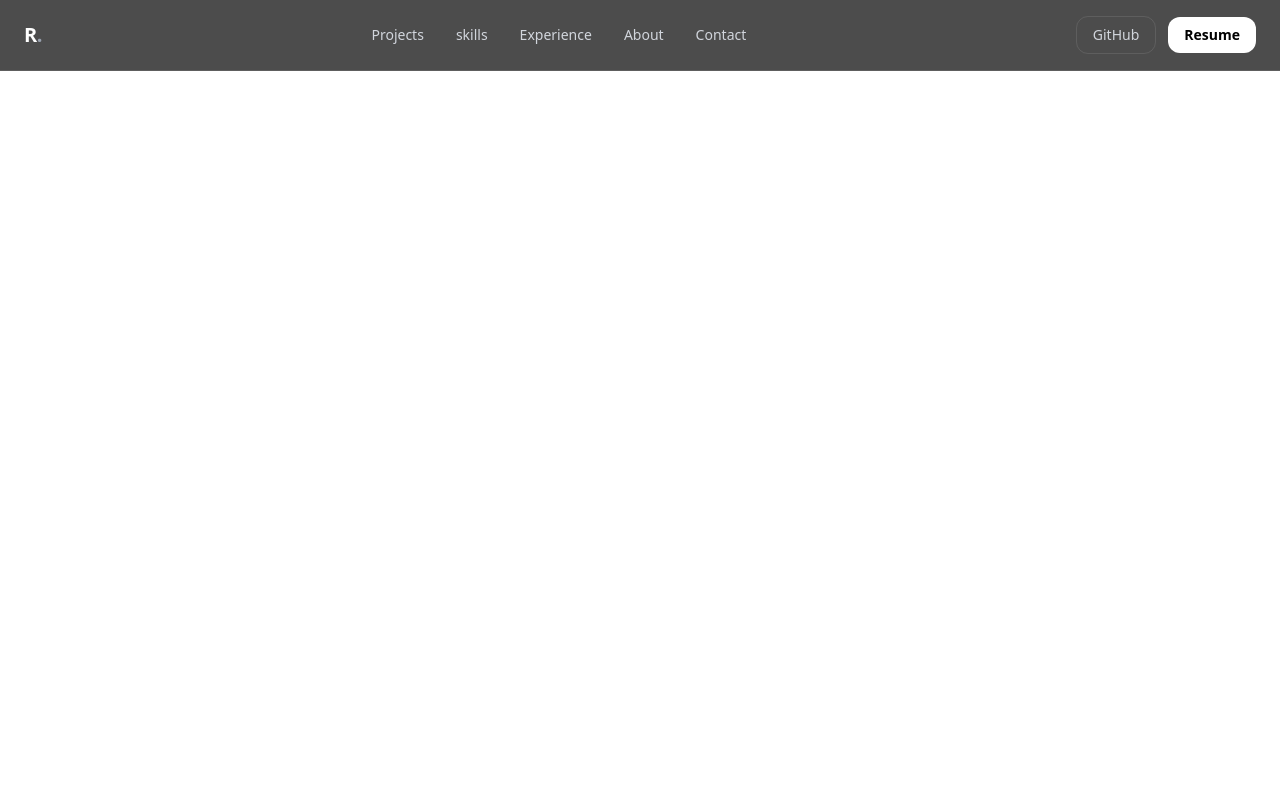
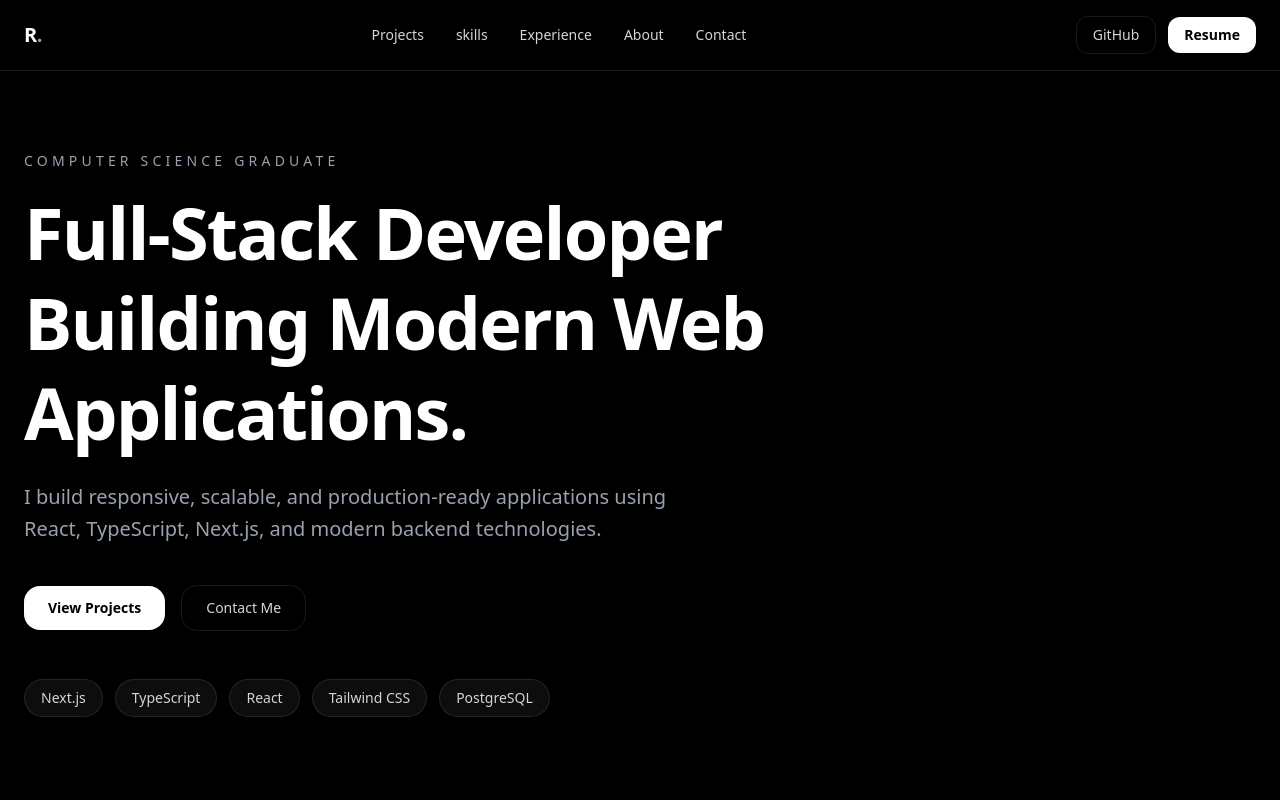
Before and after one commit to rajan10kuwar/my-portfolio-website, a Next.js app: page / in a window 1280 px wide. Shown: the top 800 px of the page. Built offline with nearby package versions, Linux system fonts and the light colour scheme.

Commit message:
Add hero section and navigation anchors

```diff
--- a/app/page.tsx
+++ b/app/page.tsx
@@ -1,5 +1,6 @@
 export default function PortfolioNavbar() {
   return (
+    <div className="min-h-screen bg-black text-white">
       <header className="sticky top-0 z-50 border-b border-white/10 bg-black/70 backdrop-blur-md">
         <nav className="mx-auto flex max-w-7xl items-center justify-between px-6 py-4">
           {/* Logo */}
@@ -68,5 +69,69 @@ export default function PortfolioNavbar() {
           </div>
         </nav>
       </header>
+
+      {/* Hero Section */}
+        <section
+          id="home"
+          className="mx-auto flex min-h-[90vh] max-w-7xl flex-col justify-center px-6 py-20"
+        >
+          <div className="max-w-3xl">
+            <p className="mb-4 text-sm font-medium uppercase tracking-[0.3em] text-gray-400">
+              Computer Science Graduate
+            </p>
+
+            <h1 className="text-5xl font-bold leading-tight tracking-tight md:text-7xl">
+              Full-Stack Developer Building Modern Web Applications.
+            </h1>
+
+            <p className="mt-6 max-w-2xl text-lg leading-8 text-gray-400 md:text-xl">
+              I build responsive, scalable, and production-ready applications
+              using React, TypeScript, Next.js, and modern backend technologies.
+            </p>
+
+            {/* CTA Buttons */}
+            <div className="mt-10 flex flex-wrap items-center gap-4">
+              <a
+                href="#projects"
+                className="rounded-2xl bg-white px-6 py-3 text-sm font-semibold text-black transition hover:opacity-90"
+              >
+                View Projects
+              </a>
+
+              <a
+                href="#contact"
+                className="rounded-2xl border border-white/10 px-6 py-3 text-sm font-medium text-gray-300 transition hover:border-white/20 hover:text-white"
+              >
+                Contact Me
+              </a>
+            </div>
+
+            {/* Tech Stack */}
+            <div className="mt-12 flex flex-wrap gap-3">
+              {[
+                'Next.js',
+                'TypeScript',
+                'React',
+                'Tailwind CSS',
+                'PostgreSQL',
+              ].map((tech) => (
+                <span
+                  key={tech}
+                  className="rounded-full border border-white/10 bg-white/5 px-4 py-2 text-sm text-gray-300"
+                >
+                  {tech}
+                </span>
+              ))}
+            </div>
+          </div>
+        </section>
+
+        <section id="projects" className="mx-auto min-h-screen max-w-7xl px-6 py-24">
+          <h2 className="text-4xl font-bold">Projects</h2>
+        </section>
+        <section id="contact" className="mx-auto min-h-screen max-w-7xl px-6 py-24">
+          <h2 className="text-4xl font-bold">Contact</h2>
+        </section>
+    </div>
   );
 }
```
Lines whose indentation alone changed are shown as unchanged.
